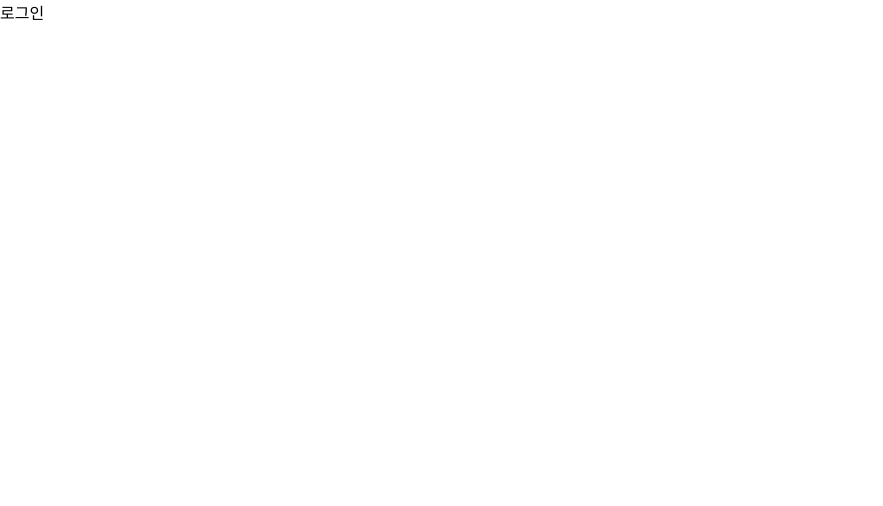
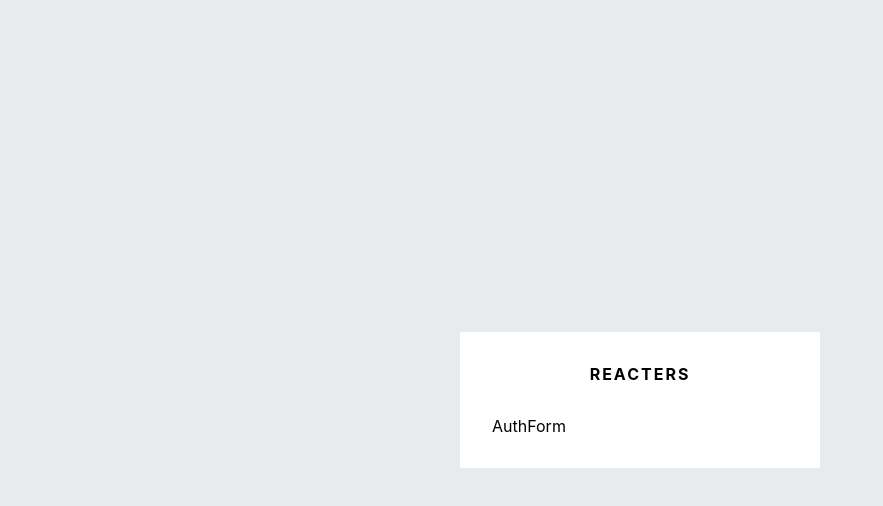
Before and after one commit to Book-Example/React-Account, a React (Create React App) app: page /login in a window 1280 px wide. Shown: the top 506 px of the page, without its empty margins (0-883 px from the left). Built offline with nearby package versions, Linux system fonts and the light colour scheme.

Commit message:
24.2.1-1 | AuthTemplate 완성하기(741p)

```diff
--- /dev/null
+++ b/src/components/auth/AuthForm.js
@@ -0,0 +1,17 @@
+import styled from 'styled-components';
+
+/**
+ * 회원가입 또는 로그인 폼을 보여줍니다.
+ */
+
+const AuthFormBlock = styled.div``;
+
+const AuthForm = () => {
+    return (
+        <AuthFormBlock>
+            AuthForm
+        </AuthFormBlock>
+    );
+};
+
+export default AuthForm;
--- /dev/null
+++ b/src/components/auth/AuthTemplate.js
@@ -0,0 +1,53 @@
+import styled from 'styled-components';
+import palette from '../../styles/palette';
+import {Link} from 'react-router-dom';
+
+/**
+ *  회원가입/로그인 페이지의 레이아웃을 담당하는 컴포넌트
+ */
+
+const AuthTemplateBlock = styled.div`
+/*화면 전체 채우기*/
+    position: absolute;
+    left: 0;
+    top: 0;
+    bottom: 0;
+    right: 0;
+    background: ${palette.gray[2]};
+/*flex로 내부 내용 중앙 정렬*/
+    display: flex;
+    flex-direction: column;
+    justify-content: center;
+    align-items: center;
+`;
+
+const WhiteBox = styled.div`
+/* 흰색 박스 */
+    .logo-area {
+        display: block;
+        padding-bottom: 2rem;
+        text-align: center;
+        font-weight: bold;
+        letter-spacing: 2px;
+    }
+    box-shadow: 0 0 8px rgba(0,0,0,0.025);
+    padding: 2rem;
+    width: 360px;
+    background: white;
+    border-radius: 2px;
+`;
+
+const AuthTemplate = ({children}) => {
+    return(
+        <AuthTemplateBlock>
+            <WhiteBox>
+                <div className='logo-area'>
+                    <Link to="/">REACTERS</Link>
+                </div>
+            {children}
+            </WhiteBox>
+        </AuthTemplateBlock>
+    )
+};
+
+export default AuthTemplate;
--- a/src/pages/LoginPage.js
+++ b/src/pages/LoginPage.js
@@ -1,5 +1,12 @@
+import AuthForm from '../components/auth/AuthForm';
+import AuthTemplate from '../components/auth/AuthTemplate'
+
 const LoginPage = () => {
-    return <div>로그인</div>
+    return (
+        <AuthTemplate>
+            <AuthForm/>
+        </AuthTemplate>
+    );
 };
 
 export default LoginPage;
--- a/src/pages/RegisterPage.js
+++ b/src/pages/RegisterPage.js
@@ -1,5 +1,12 @@
+import AuthForm from '../components/auth/AuthForm';
+import AuthTemplate from '../components/auth/AuthTemplate'
+
 const RegisterPage = () => {
-    return <div>회원가입</div>
+    return (
+    <AuthTemplate>
+        <AuthForm/>
+    </AuthTemplate>
+    );
 };
 
 export default RegisterPage;
```
Also changed, not shown: src/components/base/Header.js (added, +13 -0 lines).
